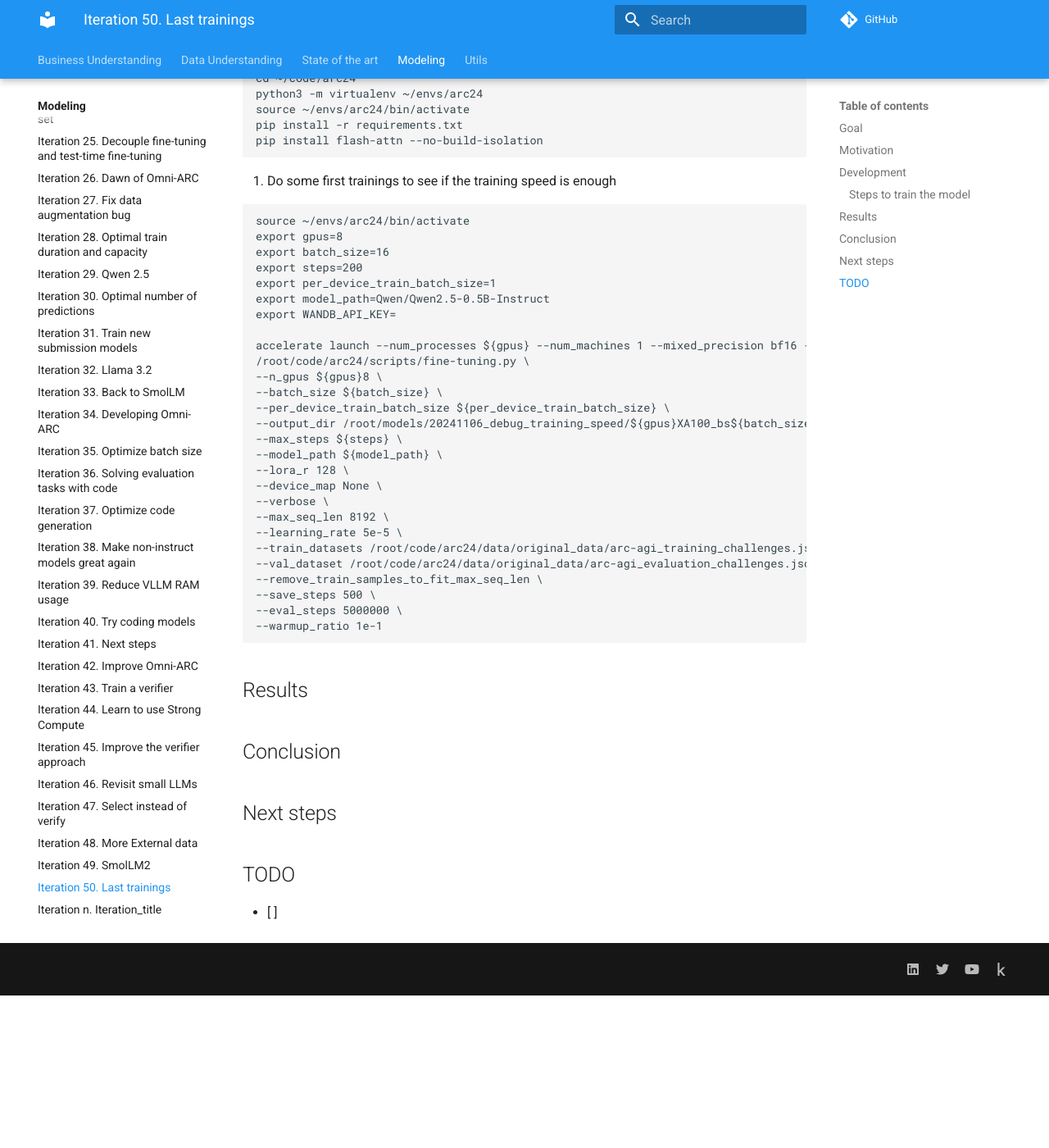
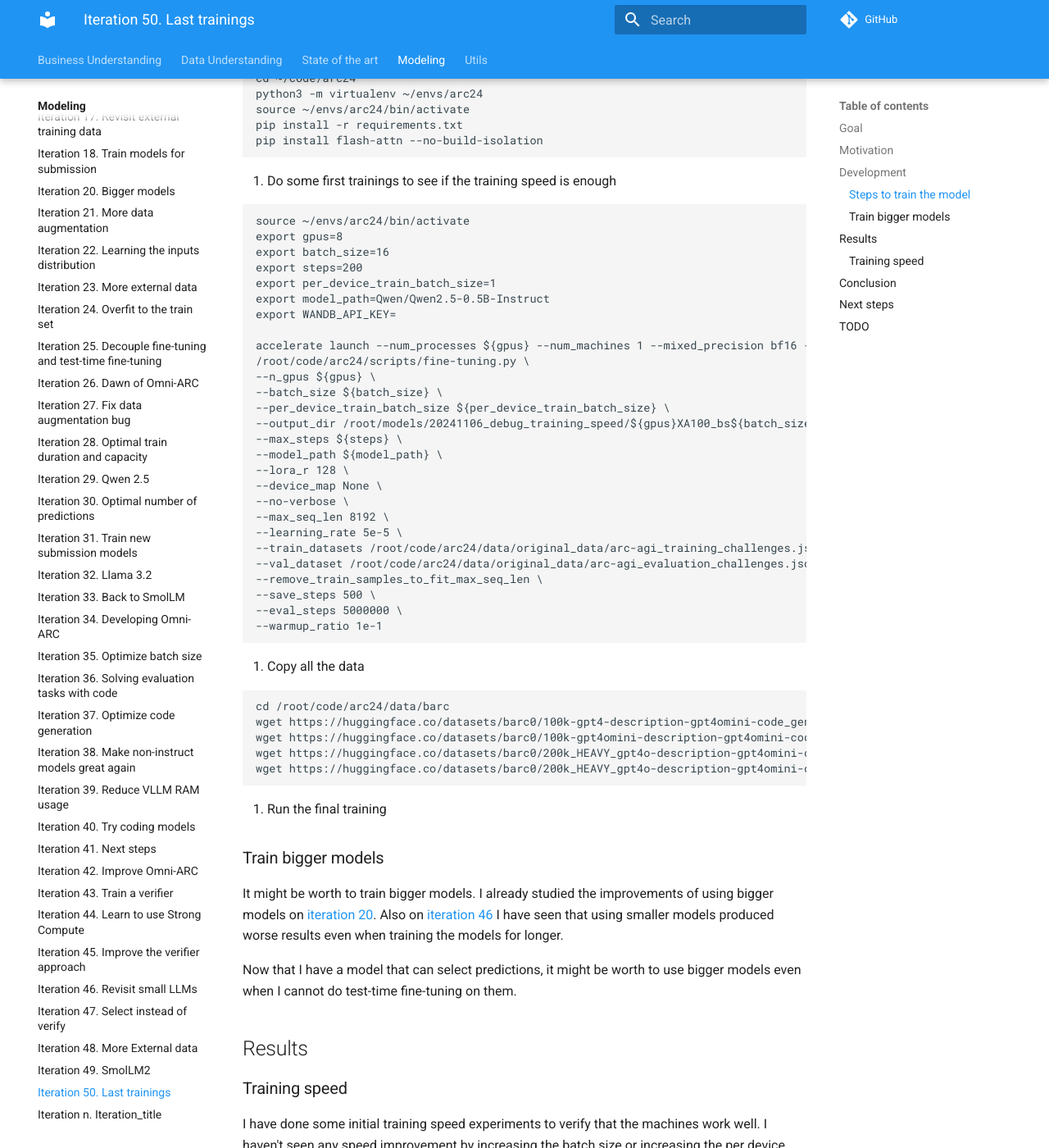
Before and after one commit to zhengjunyao-work/arc24, an MkDocs documentation site: the page built from docs/modeling/Iteration_50_last_trainings.md, in a window 1280 px wide and 1400 px high, scrolled down 708 px. Shown: the whole window at 82% size. Built offline with MkDocs 1.6.1 and Material for MkDocs 9.7.7, drawn with Linux system fonts in a browser that asks for light colours; comment, search, counter and statistics services are not loaded; before the commit the page ends 1922 px from its top, so only the background shows below that; some of the changed text lies outside the part shown.

Commit message:
updated documentation

````diff
--- a/docs/modeling/Iteration_50_last_trainings.md
+++ b/docs/modeling/Iteration_50_last_trainings.md
@@ -40,15 +40,15 @@ export WANDB_API_KEY=
 
 accelerate launch --num_processes ${gpus} --num_machines 1 --mixed_precision bf16 --multi_gpu \
 /root/code/arc24/scripts/fine-tuning.py \
---n_gpus ${gpus}8 \
+--n_gpus ${gpus} \
 --batch_size ${batch_size} \
 --per_device_train_batch_size ${per_device_train_batch_size} \
---output_dir /root/models/20241106_debug_training_speed/${gpus}XA100_bs${batch_size}_pdtbs${per_device_train_batch_size}_${steps}steps_$(basename $model_path)
+--output_dir /root/models/20241106_debug_training_speed/${gpus}XA100_bs${batch_size}_pdtbs${per_device_train_batch_size}_${steps}steps_$(basename $model_path) \
 --max_steps ${steps} \
 --model_path ${model_path} \
 --lora_r 128 \
 --device_map None \
---verbose \
+--no-verbose \
 --max_seq_len 8192 \
 --learning_rate 5e-5 \
 --train_datasets /root/code/arc24/data/original_data/arc-agi_training_challenges.json output-from-examples-v1 \
@@ -59,7 +59,33 @@ accelerate launch --num_processes ${gpus} --num_machines 1 --mixed_precision bf1
 --warmup_ratio 1e-1
 ```
 
+1. Copy all the data
+
+```bash
+cd /root/code/arc24/data/barc
+wget https://huggingface.co/datasets/barc0/100k-gpt4-description-gpt4omini-code_generated_problems/resolve/main/100k-gpt4-description-gpt4omini-code_generated_problems.jsonl?download=true -O 100k-gpt4-description-gpt4omini-code_generated_problems.jsonl
+wget https://huggingface.co/datasets/barc0/100k-gpt4omini-description-gpt4omini-code_generated_problems/resolve/main/100k_gpt4o-mini_generated_problems.jsonl?download=true -O 100k_gpt4o-mini_generated_problems.jsonl
+wget https://huggingface.co/datasets/barc0/200k_HEAVY_gpt4o-description-gpt4omini-code_generated_problems/resolve/main/data_100k.jsonl?download=true -O data_100k.jsonl
+wget https://huggingface.co/datasets/barc0/200k_HEAVY_gpt4o-description-gpt4omini-code_generated_problems/resolve/main/data_suggestfunction_100k.jsonl?download=true -O data_suggestfunction_100k.jsonl
+```
+
+2. Run the final training
+
+### Train bigger models
+
+It might be worth to train bigger models. I already studied the improvements of using bigger models on [iteration 20](Iteration_20_bigger_models.md).
+Also on [iteration 46](Iteration_46_revisit_small_llms.md) I have seen that using smaller models produced
+worse results even when training the models for longer.
+
+Now that I have a model that can select predictions, it might be worth to use bigger models even when I
+cannot do test-time fine-tuning on them.
+
 ## Results
+
+### Training speed
+
+I have done some initial training speed experiments to verify that the machines work well. I haven't seen
+any speed improvement by increasing the batch size or increasing the per device train batch size.
 
 ## Conclusion
 
````
